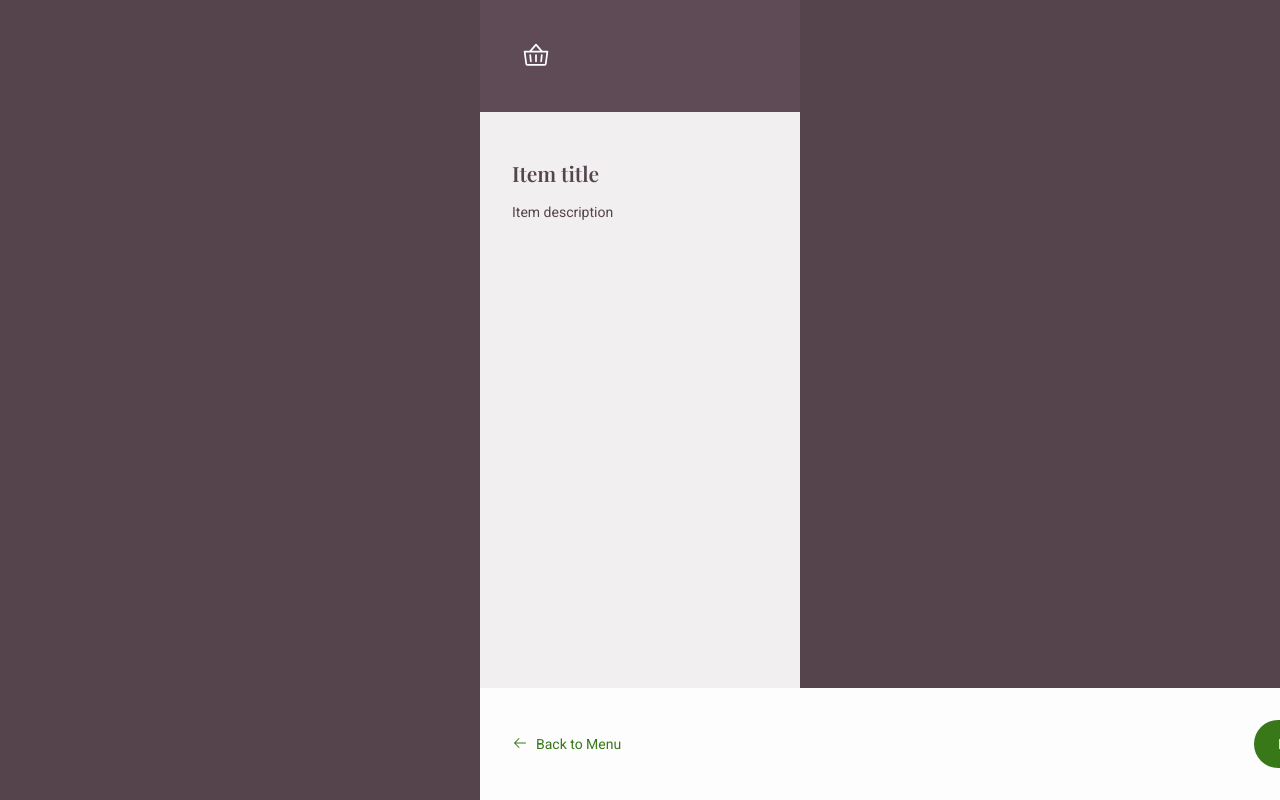
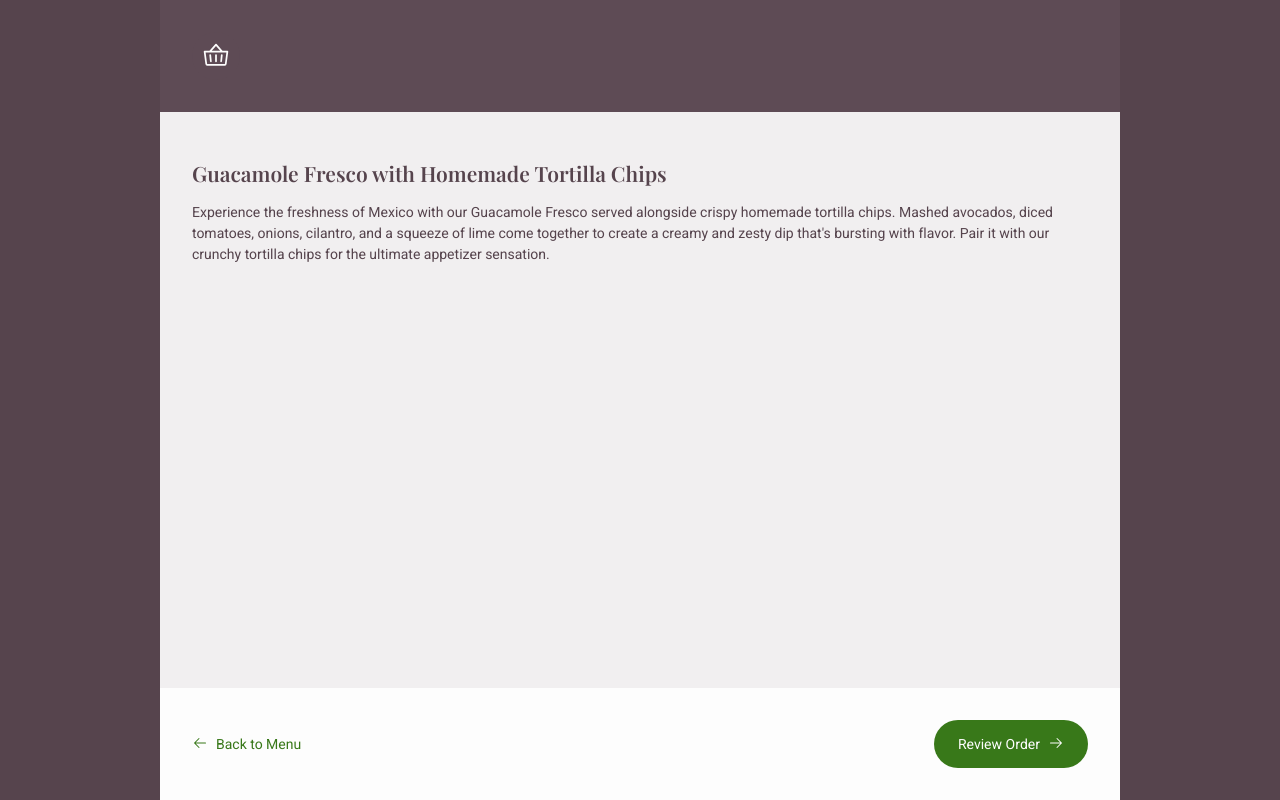
Before and after one commit to mranenko/limon-app, a React (Vite) app: page /details in a window 1280 px wide. Built offline with nearby package versions, Linux system fonts and the light colour scheme.

Commit message:
item category and details

```diff
--- /dev/null
+++ b/src/data/item.json
@@ -0,0 +1,7 @@
+{
+  "categoryId": "1",
+  "description": "Experience the freshness of Mexico with our Guacamole Fresco served alongside crispy homemade tortilla chips. Mashed avocados, diced tomatoes, onions, cilantro, and a squeeze of lime come together to create a creamy and zesty dip that's bursting with flavor. Pair it with our crunchy tortilla chips for the ultimate appetizer sensation.",
+  "id": "101",
+  "price": "10",
+  "title": "Guacamole Fresco with Homemade Tortilla Chips"
+}
--- a/src/screens/Details.tsx
+++ b/src/screens/Details.tsx
@@ -6,6 +6,7 @@ import {
 import {
   Button,
 } from '../components'
+import item from '../data/item.json'
 import {
   Footer,
   Header,
@@ -14,13 +15,15 @@ import {
 } from '../layouts'
 
 const Details = () => {
+  const menuItem = item;
+
   return (
     <Screen>
       <Header />
       <Main>
         <section className='flex-column gap-1'>
-          <h2 className='subtitle'>Item title</h2>
-          <p>Item description</p>
+          <h1 className='title'>{menuItem.title}</h1>
+          <p>{menuItem.description}</p>
         </section>
       </Main>
       <Footer>
```
Also changed, not shown: src/data/category.json (added, +30 -0 lines), src/types/index.tsx (added, +18 -0 lines).
